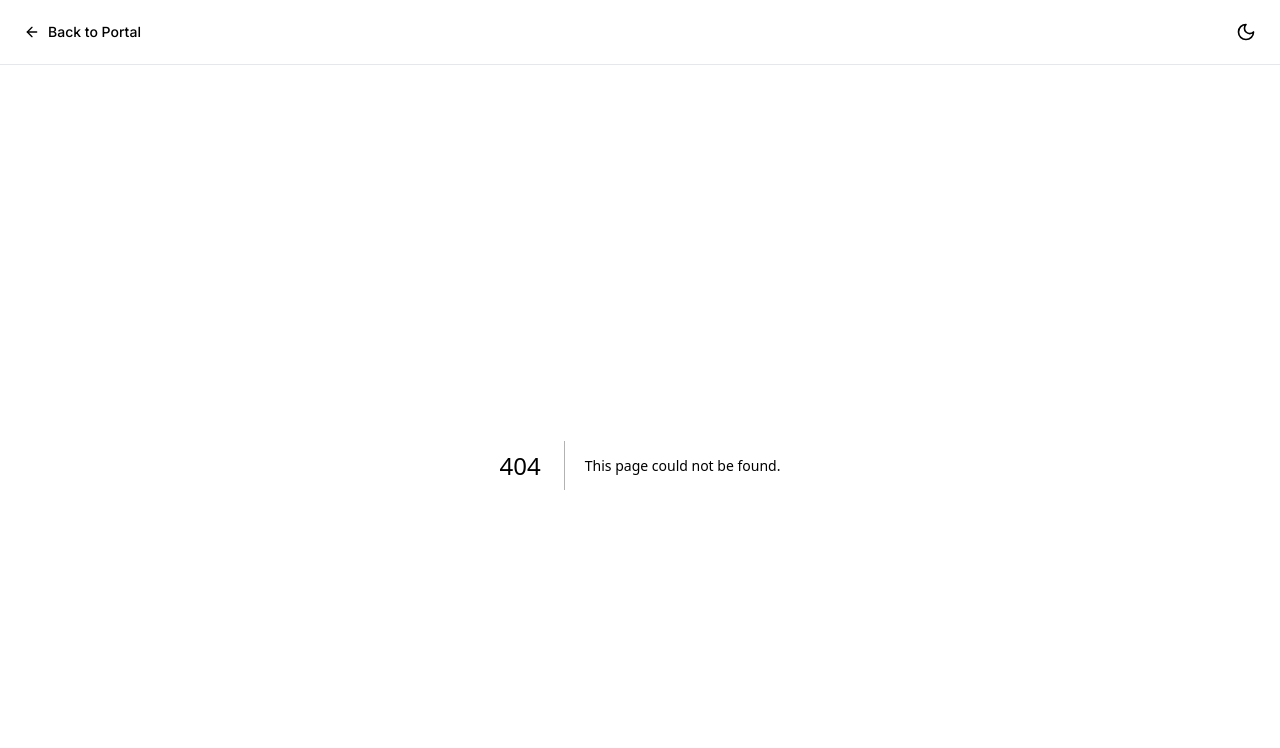
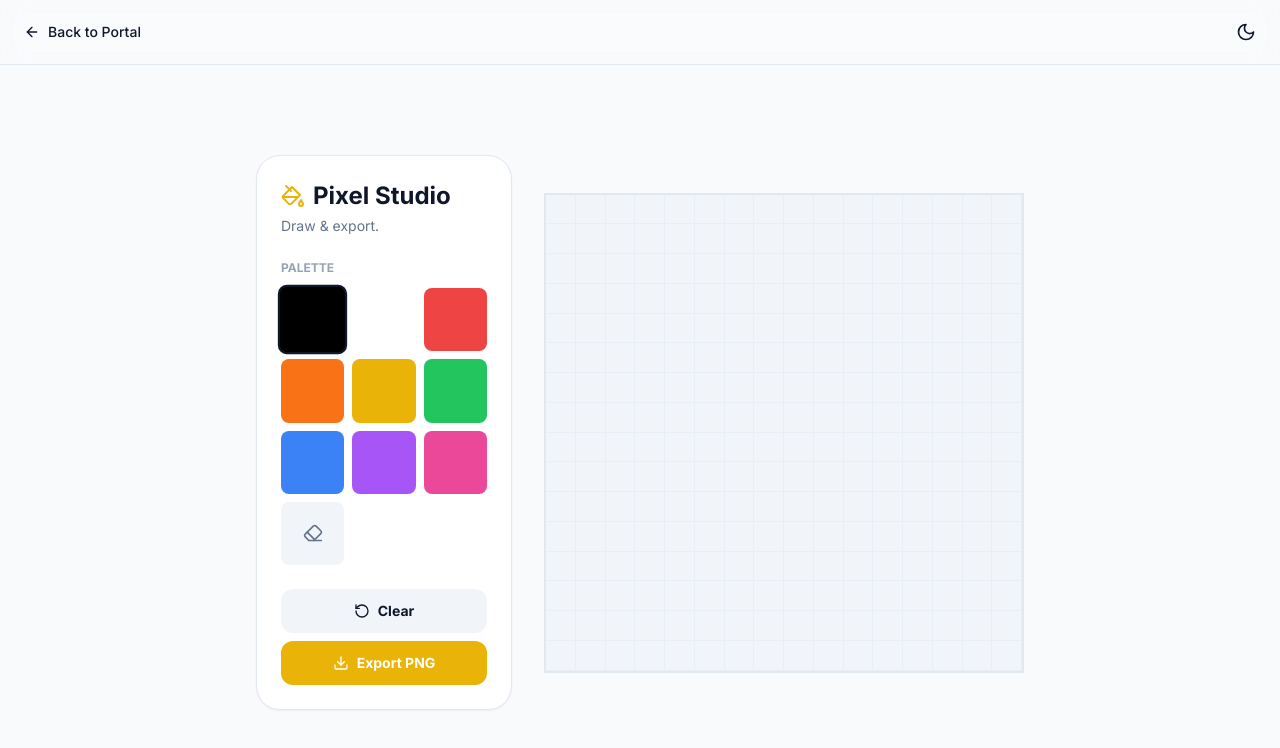
Before and after one commit to Prem759-0/landing-page-universe, a Next.js app: page /pixel-studio in a window 1280 px wide. Before the commit this address had no page. Shown: the top 748 px of the page. Built offline with nearby package versions, Linux system fonts and the light colour scheme.

Commit message:
Create page.tsx

```diff
--- /dev/null
+++ b/app/pixel-studio/page.tsx
@@ -0,0 +1,136 @@
+"use client";
+
+import { useState, useRef, useEffect } from "react";
+import { PaintBucket, Download, Eraser, RotateCcw } from "lucide-react";
+import { cn } from "@/lib/utils";
+
+const GRID_SIZE = 16;
+const COLORS = ["#000000", "#FFFFFF", "#EF4444", "#F97316", "#EAB308", "#22C55E", "#3B82F6", "#A855F7", "#EC4899"];
+
+export default function PixelStudio() {
+  const [pixels, setPixels] = useState<string[]>(Array(GRID_SIZE * GRID_SIZE).fill(""));
+  const [color, setColor] = useState(COLORS[0]);
+  const [isDrawing, setIsDrawing] = useState(false);
+  const canvasRef = useRef<HTMLCanvasElement>(null);
+
+  const drawPixel = (index: number) => {
+    if (!isDrawing) return;
+    setPixels(prev => {
+      const next = [...prev];
+      next[index] = color;
+      return next;
+    });
+  };
+
+  const handlePointerDown = (index: number) => {
+    setIsDrawing(true);
+    setPixels(prev => {
+      const next = [...prev];
+      next[index] = color;
+      return next;
+    });
+  };
+
+  const clearCanvas = () => setPixels(Array(GRID_SIZE * GRID_SIZE).fill(""));
+
+  const downloadCanvas = () => {
+    if (!canvasRef.current) return;
+    const ctx = canvasRef.current.getContext("2d");
+    if (!ctx) return;
+
+    // Draw background
+    ctx.fillStyle = "#ffffff";
+    ctx.fillRect(0, 0, 512, 512);
+
+    // Draw pixels
+    const pixelSize = 512 / GRID_SIZE;
+    pixels.forEach((hex, i) => {
+      if (hex) {
+        ctx.fillStyle = hex;
+        const x = (i % GRID_SIZE) * pixelSize;
+        const y = Math.floor(i / GRID_SIZE) * pixelSize;
+        ctx.fillRect(x, y, pixelSize, pixelSize);
+      }
+    });
+
+    const url = canvasRef.current.toDataURL("image/png");
+    const link = document.createElement("a");
+    link.download = "pixel-art.png";
+    link.href = url;
+    link.click();
+  };
+
+  return (
+    <div className="flex-1 flex flex-col items-center justify-center p-4">
+      <div className="w-full max-w-3xl flex flex-col md:flex-row gap-8">
+
+        {/* Tools panel */}
+        <div className="flex flex-col gap-6 bg-white dark:bg-slate-900 p-6 rounded-3xl border border-slate-200 dark:border-slate-800 shadow-sm w-full md:w-64">
+          <div>
+            <h1 className="text-2xl font-bold flex items-center gap-2 mb-1">
+              <PaintBucket className="w-6 h-6 text-yellow-500" /> Pixel Studio
+            </h1>
+            <p className="text-slate-500 text-sm">Draw & export.</p>
+          </div>
+
+          <div>
+            <h3 className="text-xs font-bold uppercase text-slate-400 mb-3">Palette</h3>
+            <div className="grid grid-cols-3 gap-2">
+              {COLORS.map(c => (
+                <button
+                  key={c}
+                  onClick={() => setColor(c)}
+                  className={cn(
+                    "w-full aspect-square rounded-lg border-2 transition-transform active:scale-95",
+                    color === c ? "border-slate-900 dark:border-white scale-110" : "border-transparent"
+                  )}
+                  style={{ backgroundColor: c }}
+                />
+              ))}
+              <button
+                onClick={() => setColor("")}
+                className={cn(
+                  "w-full aspect-square rounded-lg border-2 flex items-center justify-center bg-slate-100 dark:bg-slate-800 transition-transform active:scale-95",
+                  color === "" ? "border-slate-900 dark:border-white scale-110" : "border-transparent"
+                )}
+              >
+                <Eraser className="w-5 h-5 text-slate-500" />
+              </button>
+            </div>
+          </div>
+
+          <div className="mt-auto space-y-2">
+            <button onClick={clearCanvas} className="w-full py-3 bg-slate-100 dark:bg-slate-800 hover:bg-slate-200 dark:hover:bg-slate-700 font-bold rounded-xl flex items-center justify-center gap-2 text-sm transition-colors">
+              <RotateCcw className="w-4 h-4" /> Clear
+            </button>
+            <button onClick={downloadCanvas} className="w-full py-3 bg-yellow-500 hover:bg-yellow-400 text-white font-bold rounded-xl flex items-center justify-center gap-2 text-sm transition-colors">
+              <Download className="w-4 h-4" /> Export PNG
+            </button>
+          </div>
+        </div>
+
+        {/* Drawing Grid */}
+        <div className="flex-1 flex items-center justify-center">
+          <div
+            className="w-full max-w-[512px] aspect-square bg-slate-100 dark:bg-slate-800 border-2 border-slate-200 dark:border-slate-700 grid touch-none"
+            style={{ gridTemplateColumns: `repeat(${GRID_SIZE}, 1fr)` }}
+            onPointerUp={() => setIsDrawing(false)}
+            onPointerLeave={() => setIsDrawing(false)}
+          >
+            {pixels.map((hex, i) => (
+              <div
+                key={i}
+                onPointerDown={() => handlePointerDown(i)}
+                onPointerEnter={() => drawPixel(i)}
+                className="w-full h-full border-r border-b border-slate-200/50 dark:border-slate-700/50"
+                style={{ backgroundColor: hex || "transparent" }}
+              />
+            ))}
+          </div>
+        </div>
+      </div>
+      {/* Hidden canvas for export */}
+      <canvas ref={canvasRef} width={512} height={512} className="hidden" />
+    </div>
+  );
+}
```
